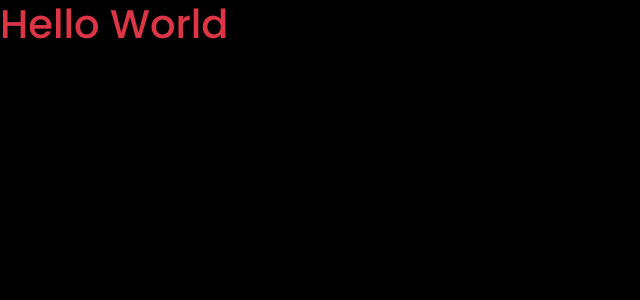
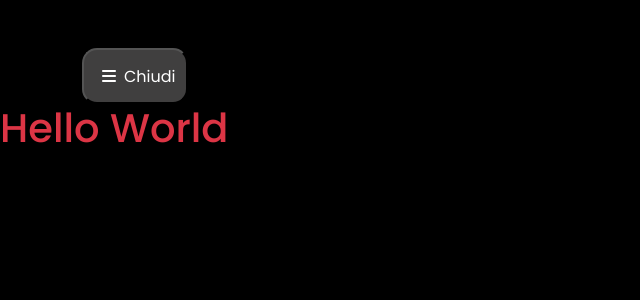
Before and after one commit to albertostizzoli/vue-ewake, a Vue app: page /mainmenu in a window 1280 px wide. Shown: the top 300 px of the page, without its empty margins (0-640 px from the left). Built offline with nearby package versions, Linux system fonts and the light colour scheme.

Commit message:
modifications

```diff
--- a/src/components/HeaderSection.vue
+++ b/src/components/HeaderSection.vue
@@ -3,7 +3,7 @@
         <div class="container pt-5">
             <div class="row">
                 <div class="col-12">
-                    <router-link :to="{name: 'mainmenu'}"><button><i class="fa-solid fa-bars p-1"></i>Menù</button></router-link>
+                    <router-link :to="{name: 'mainmenu'}"><button><i class="fa-solid fa-bars p-2"></i>Menù</button></router-link>
                 </div>
             </div>
         </div>
--- a/src/pages/MainMenu.vue
+++ b/src/pages/MainMenu.vue
@@ -1,4 +1,14 @@
 <template>
+    <header>
+        <div class="container pt-5">
+            <div class="row">
+                <div class="col-12">
+                    <router-link :to="{name: 'home'}"><button><i class="fa-solid fa-bars p-2"></i>Chiudi</button></router-link>
+                </div>
+            </div>
+        </div>
+
+    </header>
     <div>
         <h1 class="text-danger">Hello World</h1>
     </div>
@@ -12,5 +22,17 @@
 </script>
 
 <style lang="scss" scoped>
+header {
+    display: flex;
+    justify-content: space-between;
+    align-items: center;
+
+    button {
+        background-color: rgb(64, 63, 63);
+        padding: 10px;
+        border-radius: 15px;
+        color: white;
+    }
+}
 
 </style>
```
